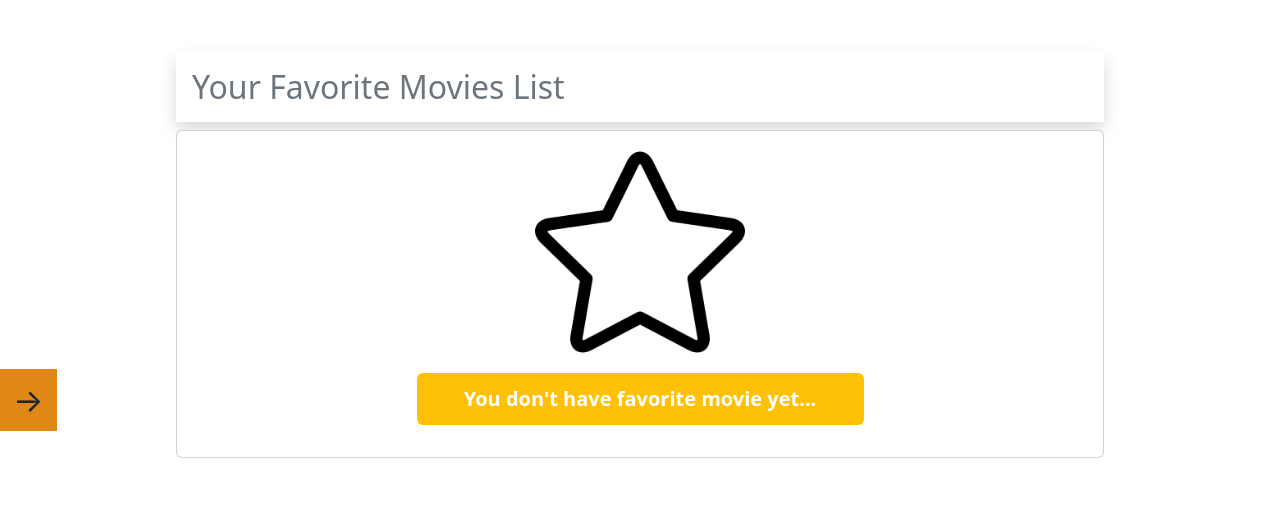
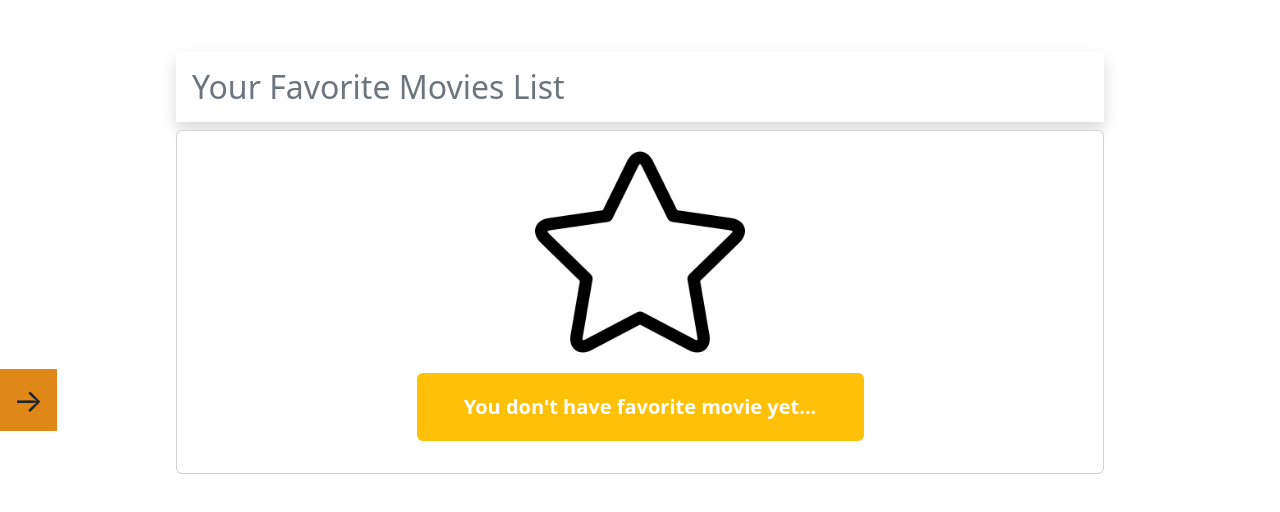
Before and after one commit to mertugrulfrontenddev/react-movie-library, a React (Create React App) app: page /favorite in a window 1280 px wide. Shown: the top 512 px of the page. Built offline with nearby package versions, Linux system fonts and the light colour scheme.

Commit message:
added-some-css-empty-favorite-page

```diff
--- a/src/components/FavoriteMovies.jsx
+++ b/src/components/FavoriteMovies.jsx
@@ -20,7 +20,7 @@ const FavoriteMovies = () => {
                   src="/images/empty_star.png"
                   alt=""
                 />
-                <p className="badge bg-warning fw-bold fs-5 w-50 d-block mx-auto p-3">
+                <p className="badge bg-warning fw-bold fs-5 w-50 d-block mx-auto p-4">
                   You don't have favorite movie yet...
                 </p>
               </div>
```
